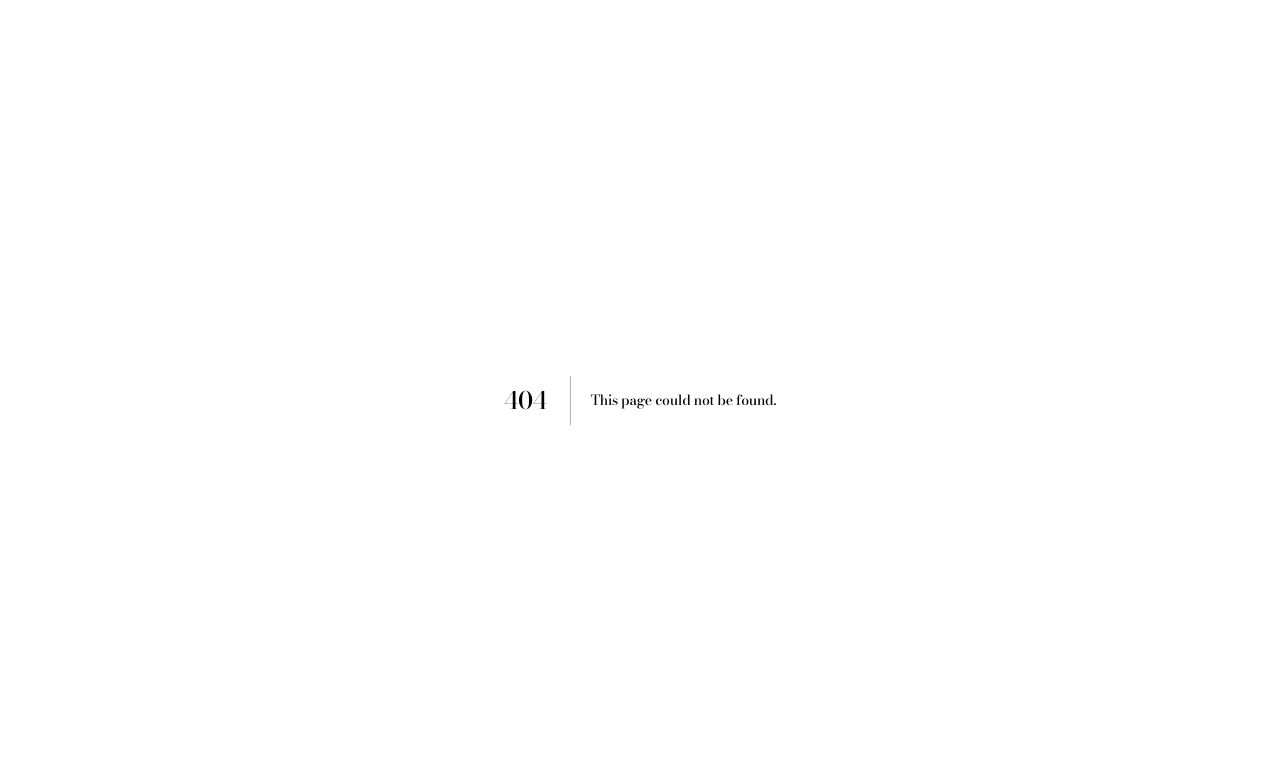
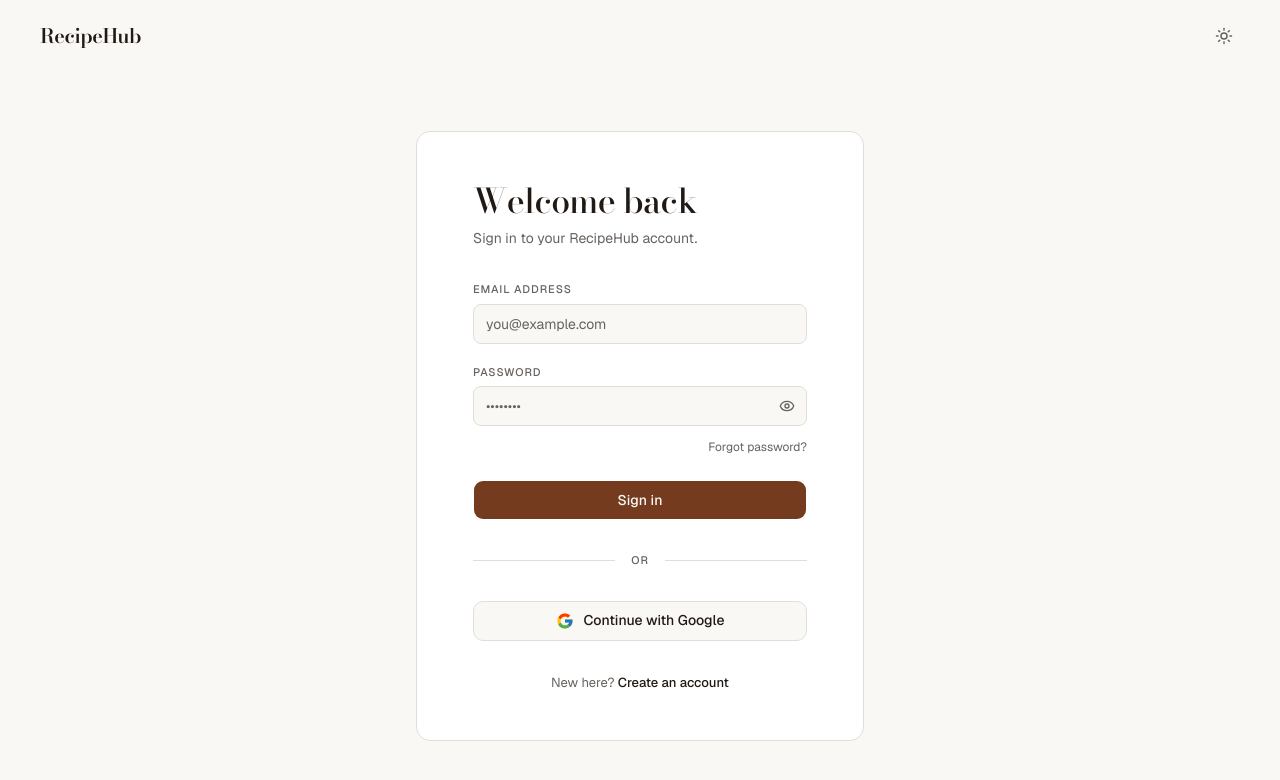
Before and after one commit to imarufbillah/recipehub-client, a Next.js app: page /login in a window 1280 px wide. Before the commit this address had no page. Shown: the top 780 px of the page. Built offline with nearby package versions, Linux system fonts and the light colour scheme.

Commit message:
feat(login-page): implement login page

```diff
--- /dev/null
+++ b/src/app/(auth)/login/page.jsx
@@ -0,0 +1,196 @@
+"use client";
+
+import { useState } from "react";
+import Link from "next/link";
+import { Eye, EyeOff } from "lucide-react";
+import { FcGoogle } from "react-icons/fc";
+import { Button } from "@/components/ui/button";
+import { cn } from "@/lib/utils";
+
+/**
+ * Login page — single-focus, no chrome.
+ *
+ * Layout: vertically centered card on background canvas.
+ *  - Card: card token, radius-xl, hairline border, 48–56px internal padding.
+ *  - Serif H2 greeting "Welcome back".
+ *  - Email + password fields per Input Field pattern.
+ *  - Hairline divider + muted "or" label.
+ *  - Google auth as outline/secondary button (token system, not Google brand blue).
+ *    Google's "G" icon (FcGoogle from react-icons) is the single allowed
+ *    exception to the Lucide-only icon rule — it's a trust mark, not decor.
+ *  - Bottom link to Register.
+ *  - No background photo on this page — clean restraint is the statement.
+ */
+
+const InputField = ({
+  id,
+  label,
+  type = "text",
+  value,
+  onChange,
+  placeholder,
+  autoComplete,
+  suffix,
+}) => (
+  <div className="flex flex-col gap-1.5">
+    <label
+      htmlFor={id}
+      className="text-[11px] uppercase tracking-[0.08em] font-medium text-muted-foreground font-sans"
+    >
+      {label}
+    </label>
+    <div className="relative">
+      <input
+        id={id}
+        type={type}
+        value={value}
+        onChange={onChange}
+        placeholder={placeholder}
+        autoComplete={autoComplete}
+        className={cn(
+          "w-full h-10 px-3 bg-background border border-input rounded-md",
+          "text-[14px] font-sans text-foreground placeholder:text-muted-foreground",
+          "focus:outline-none focus:ring-2 focus:ring-ring focus:border-ring",
+          "transition-all duration-150",
+          suffix && "pr-10",
+        )}
+      />
+      {suffix && (
+        <div className="absolute right-0 top-0 h-full flex items-center pr-3">
+          {suffix}
+        </div>
+      )}
+    </div>
+  </div>
+);
+
+const LoginPage = () => {
+  const [email, setEmail] = useState("");
+  const [password, setPassword] = useState("");
+  const [showPassword, setShowPassword] = useState(false);
+
+  const handleSubmit = (e) => {
+    e.preventDefault();
+    // TODO: wire to better-auth signIn
+    console.log("login", { email, password });
+  };
+
+  return (
+    <div className="w-full max-w-md">
+      <div
+        className={cn(
+          "bg-card border border-border rounded-xl",
+          "px-10 py-12 md:px-14",
+          "flex flex-col gap-8",
+        )}
+      >
+        {/* ── Serif greeting ── */}
+        <div className="flex flex-col gap-1.5">
+          <h2 className="font-heading text-[clamp(26px,3vw,34px)] leading-tight tracking-[-0.02em] text-card-foreground">
+            Welcome back
+          </h2>
+          <p className="text-[14px] font-sans text-muted-foreground">
+            Sign in to your RecipeHub account.
+          </p>
+        </div>
+
+        {/* ── Form ── */}
+        <form
+          onSubmit={handleSubmit}
+          noValidate
+          className="flex flex-col gap-5"
+        >
+          <InputField
+            id="login-email"
+            label="Email address"
+            type="email"
+            value={email}
+            onChange={(e) => setEmail(e.target.value)}
+            placeholder="you@example.com"
+            autoComplete="email"
+          />
+
+          <InputField
+            id="login-password"
+            label="Password"
+            type={showPassword ? "text" : "password"}
+            value={password}
+            onChange={(e) => setPassword(e.target.value)}
+            placeholder="••••••••"
+            autoComplete="current-password"
+            suffix={
+              <button
+                type="button"
+                onClick={() => setShowPassword((v) => !v)}
+                aria-label={showPassword ? "Hide password" : "Show password"}
+                className="text-muted-foreground hover:text-foreground transition-colors duration-150 focus-visible:outline-none"
+              >
+                {showPassword ? (
+                  <EyeOff className="size-4" aria-hidden />
+                ) : (
+                  <Eye className="size-4" aria-hidden />
+                )}
+              </button>
+            }
+          />
+
+          {/* Forgot password — ghost link, right-aligned */}
+          <div className="flex justify-end -mt-2">
+            <Link
+              href="/forgot-password"
+              className="text-[12px] font-sans text-muted-foreground hover:text-primary transition-colors duration-150"
+            >
+              Forgot password?
+            </Link>
+          </div>
+
+          <Button
+            type="submit"
+            variant="default"
+            className="w-full h-10 font-sans text-[14px] font-medium mt-1"
+          >
+            Sign in
+          </Button>
+        </form>
+
+        {/* ── Divider ── */}
+        <div className="flex items-center gap-4">
+          <span className="flex-1 h-px bg-border" aria-hidden />
+          <span className="text-[11px] uppercase tracking-[0.08em] font-medium text-muted-foreground font-sans select-none">
+            or
+          </span>
+          <span className="flex-1 h-px bg-border" aria-hidden />
+        </div>
+
+        {/* ── Google auth ── */}
+        {/*
+         * Styled as outline/secondary — inside the token system.
+         * FcGoogle is the single allowed exception to Lucide-only: it's a
+         * recognizable trust mark, not decorative iconography.
+         */}
+        <Button
+          type="button"
+          variant="outline"
+          className="w-full h-10 font-sans text-[14px] font-medium gap-2.5"
+          onClick={() => console.log("google sign in")}
+        >
+          <FcGoogle className="size-4.5 shrink-0" aria-hidden />
+          Continue with Google
+        </Button>
+
+        {/* ── Bottom link ── */}
+        <p className="text-center text-[13px] font-sans text-muted-foreground">
+          New here?{" "}
+          <Link
+            href="/register"
+            className="text-foreground font-medium hover:text-primary transition-colors duration-150"
+          >
+            Create an account
+          </Link>
+        </p>
+      </div>
+    </div>
+  );
+};
+
+export default LoginPage;
```
